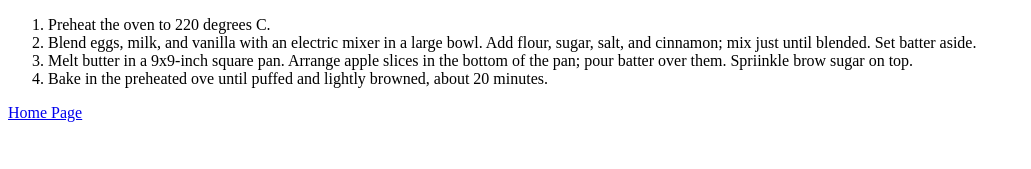
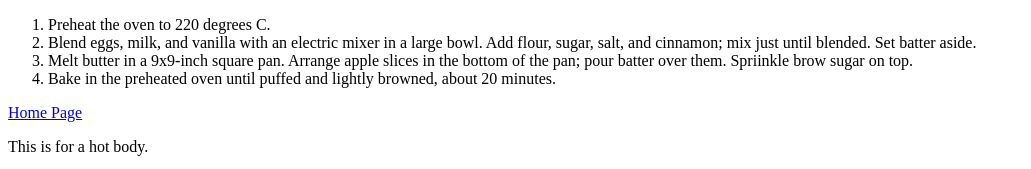
Before and after one commit to garsmaverick09/odin-recipes, a plain HTML site: page recipes/pancake.html in a window 1280 px wide. Shown: the part 1045-1214 px from the top of the page, without its empty margins (0-1031 px from the left). Before the commit the page ends 1175 px from the top, so only its background shows below. Drawn offline with Linux system fonts and the light colour scheme.

Commit message:
Fixing errors.

```diff
--- a/recipes/pancake.html
+++ b/recipes/pancake.html
@@ -1,7 +1,11 @@
 <!DOCTYPE html>
-<html>
+<html lang="en">
+
+    <head>
     <meta charset="UTF-8">
     <title>Pancake Recipe</title>
+    </head>
+
 
     <body>
         <h1>Apple Puff Pancake Recipe</h1>
@@ -35,9 +39,10 @@
             <li>Preheat the oven to 220 degrees C.</li>
             <li>Blend eggs, milk, and vanilla with an electric mixer in a large bowl. Add flour, sugar, salt, and cinnamon; mix just until blended. Set batter aside.</li>
             <li>Melt butter in a 9x9-inch square pan. Arrange apple slices in the bottom of the pan; pour batter over them. Spriinkle brow sugar on top.</li>
-            <li>Bake in the preheated ove until puffed and lightly browned, about 20 minutes.</li>
+            <li>Bake in the preheated oven until puffed and lightly browned, about 20 minutes.</li>
         </ol>
     </p>
         <a href="../index.html">Home Page</a>
+    <p>This is for a hot body.</p>
     </body>
 </html>
```
Also changed, not shown: index.html (+4 -1 lines).
